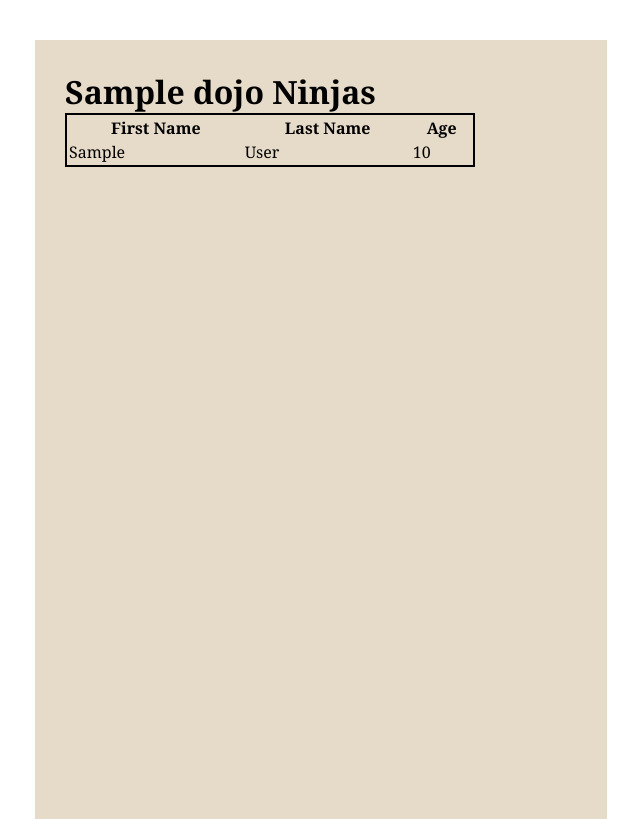
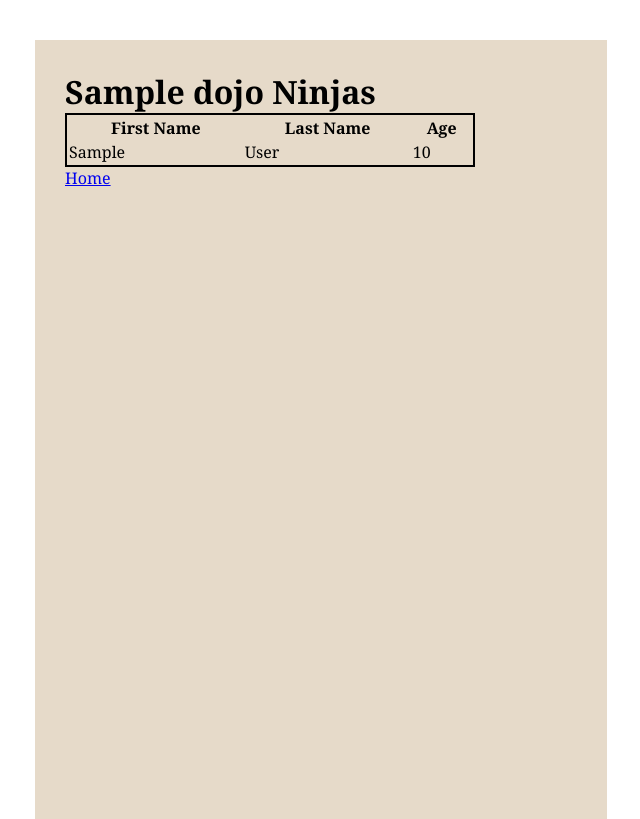
Before and after one commit to Harrison-Davis/Python-Core-Assignments, a Flask app: template dojos_and_ninjas/flask_app/templates/dojos_ninjas.html in a window 1280 px wide. Shown: the top 819 px of the page, without its empty margins (319-959 px from the left). Run offline with Flask 2, Linux system fonts and the light colour scheme; the template is opened without the code that fills it: most values are stand-ins (such as "Sample title", 1, 10 or a date in 2020).

Commit message:
added home link

```diff
--- a/dojos_and_ninjas/flask_app/templates/dojos_ninjas.html
+++ b/dojos_and_ninjas/flask_app/templates/dojos_ninjas.html
@@ -31,6 +31,7 @@
                     </tbody>
                 </table>
             </div>
+            <a id="home" href="/dojos">Home</a>
         </div>
     </div>
 </body>
```
